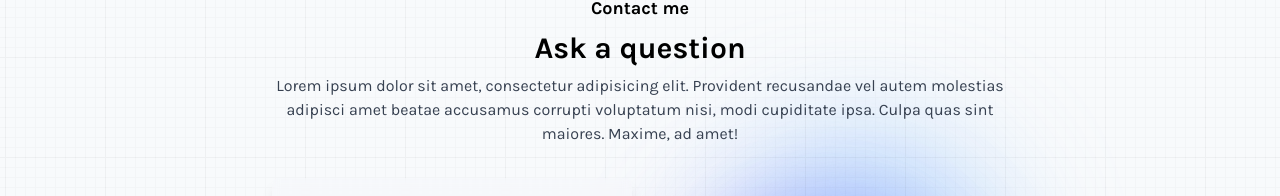
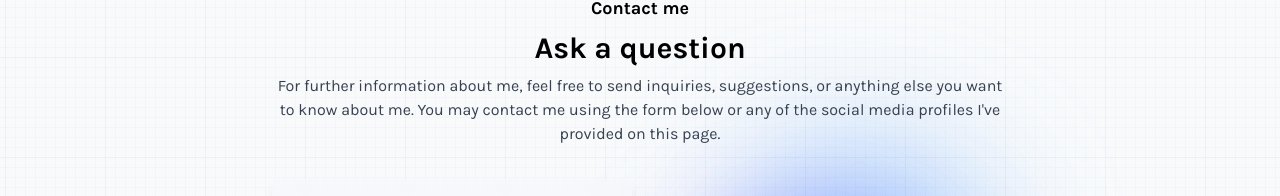
Before and after one commit to jbrtsmbrr/portfolio, a Next.js app: page / in a window 1280 px wide. Shown: the part 3348-3544 px from the top of the page. Built offline with nearby package versions, Linux system fonts and the light colour scheme.

Commit message:
updated: contact section's subtitle

```diff
--- a/components/Contact/index.tsx
+++ b/components/Contact/index.tsx
@@ -72,7 +72,7 @@ const Contact = () => {
       <div className="text-center space-y-2">
         <h4 className="font-bold text-lg">Contact me</h4>
         <h1 className="font-semibold text-3xl">Ask a question</h1>
-        <p className="text-gray-700 dark:text-gray-400">Lorem ipsum dolor sit amet, consectetur adipisicing elit. Provident recusandae vel autem molestias adipisci amet beatae accusamus corrupti voluptatum nisi, modi cupiditate ipsa. Culpa quas sint maiores. Maxime, ad amet!</p>
+        <p className="text-gray-700 dark:text-gray-400">For further information about me, feel free to send inquiries, suggestions, or anything else you want to know about me. You may contact me using the form below or any of the social media profiles I've provided on this page.</p>
       </div>
       <div className="relative grid grid-cols-2 gap-4 items-center">
         <div className="md:col-span-1 col-span-2">
```
